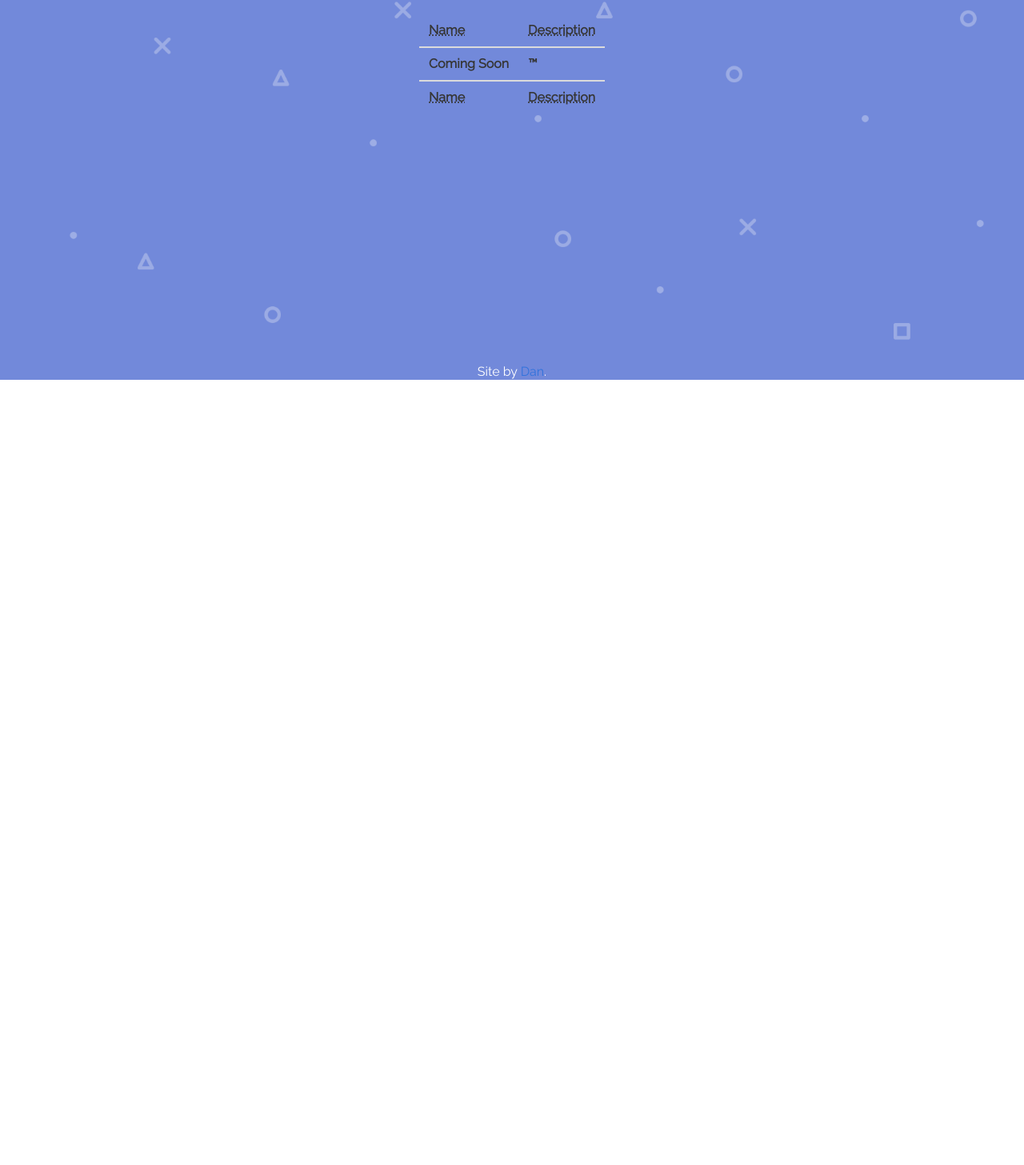
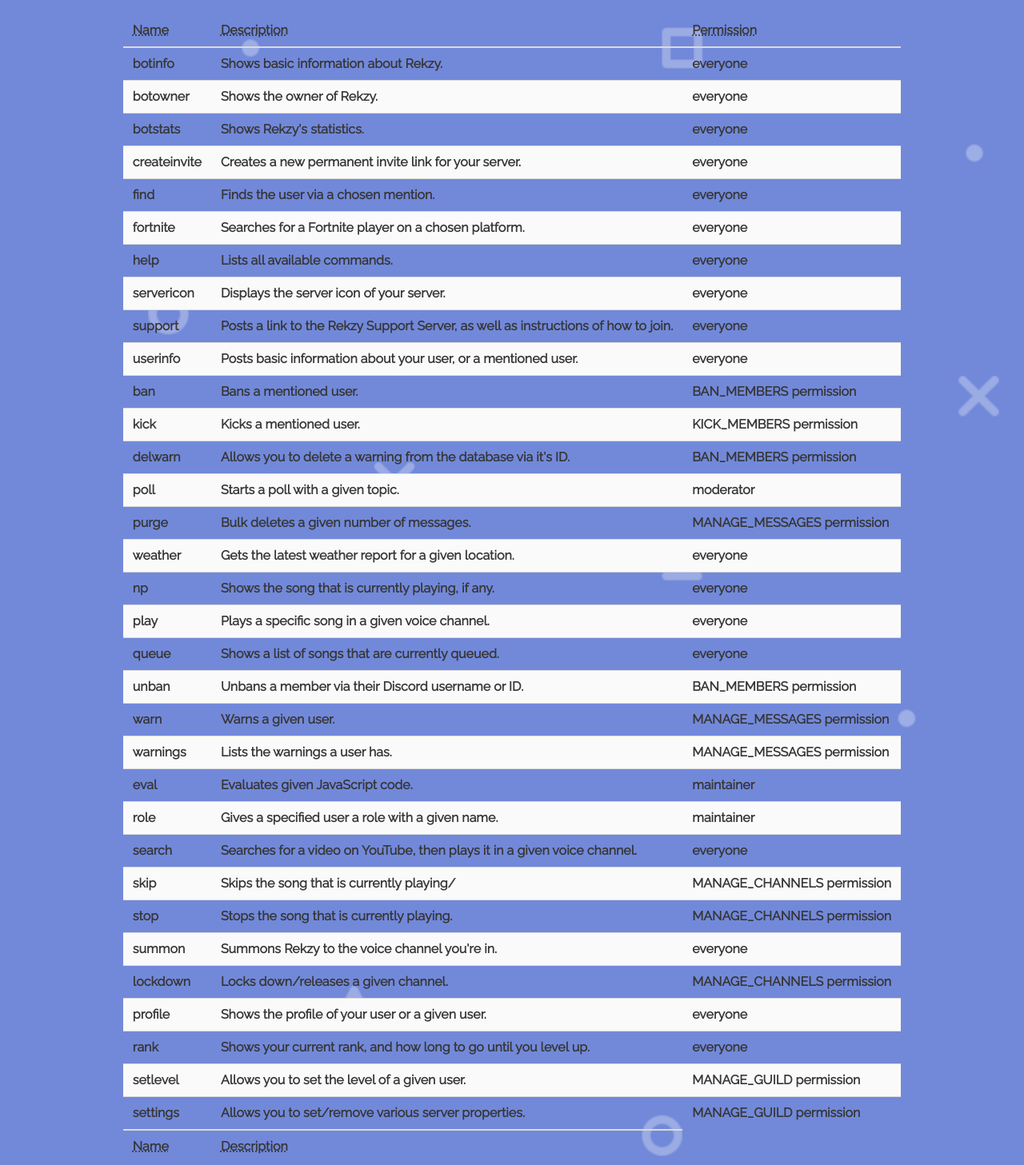
Before and after one commit to DanOffDiscord/Rekzy-Website, a plain HTML site: page features.html in a window 1280 px wide. Shown: the part 325-1782 px from the top of the page at 80% size. Before the commit the page ends 800 px from the top, so only its background shows below. Drawn offline with Linux system fonts and the light colour scheme.

Commit message:
Added commands list to Features page, and swapped round Vmena's and ChristoGR's ranks

```diff
--- a/features.html
+++ b/features.html
@@ -64,12 +64,174 @@
 							<tr>
 								<th><abbr title="Command Name">Name</abbr></th>
 								<th><abbr title="Command Description">Description</abbr></th>
+								<th><abbr title="Command Permission Level">Permission</abbr></th>
 							</tr>
 						</thead>
 						<tbody>
 							<tr>
-								<th>Coming Soon</th>
-								<th>™</th>
+								<th>botinfo</th>
+								<th>Shows basic information about Rekzy.</th>
+								<th>everyone</th>
+							</tr>
+							<tr>
+								<th>botowner</th>
+								<th>Shows the owner of Rekzy.</th>
+								<th>everyone</th>
+							</tr>
+							<tr>
+								<th>botstats</th>
+								<th>Shows Rekzy's statistics.</th>
+								<th>everyone</th>
+							</tr>
+							<tr>
+								<th>createinvite</th>
+								<th>Creates a new permanent invite link for your server.</th>
+								<th>everyone</th>
+							</tr>
+							<tr>
+								<th>find</th>
+								<th>Finds the user via a chosen mention.</th>
+								<th>everyone</th>
+							</tr>
+							<tr>
+								<th>fortnite</th>
+								<th>Searches for a Fortnite player on a chosen platform.</th>
+								<th>everyone</th>
+							</tr>
+							<tr>
+								<th>help</th>
+								<th>Lists all available commands.</th>
+								<th>everyone</th>
+							</tr>
+							<tr>
+								<th>servericon</th>
+								<th>Displays the server icon of your server.</th>
+								<th>everyone</th>
+							</tr>
+							<tr>
+								<th>support</th>
+								<th>Posts a link to the Rekzy Support Server, as well as instructions of how to join.</th>
+								<th>everyone</th>
+							</tr>
+							<tr>
+								<th>userinfo</th>
+								<th>Posts basic information about your user, or a mentioned user.</th>
+								<th>everyone</th>
+							</tr>
+							<tr>
+								<th>ban</th>
+								<th>Bans a mentioned user.</th>
+								<th>BAN_MEMBERS permission</th>
+							</tr>
+							<tr>
+								<th>kick</th>
+								<th>Kicks a mentioned user.</th>
+								<th>KICK_MEMBERS permission</th>
+							</tr>
+							<tr>
+								<th>delwarn</th>
+								<th>Allows you to delete a warning from the database via it's ID.</th>
+								<th>BAN_MEMBERS permission</th>
+							</tr>
+							<tr>
+								<th>poll</th>
+								<th>Starts a poll with a given topic.</th>
+								<th>moderator</th>
+							</tr>
+							<tr>
+								<th>purge</th>
+								<th>Bulk deletes a given number of messages.</th>
+								<th>MANAGE_MESSAGES permission</th>
+							</tr>
+							<tr>
+								<th>weather</th>
+								<th>Gets the latest weather report for a given location.</th>
+								<th>everyone</th>
+							</tr>
+							<tr>
+								<th>np</th>
+								<th>Shows the song that is currently playing, if any.</th>
+								<th>everyone</th>
+							</tr>
+							<tr>
+								<th>play</th>
+								<th>Plays a specific song in a given voice channel.</th>
+								<th>everyone</th>
+							</tr>
+							<tr>
+								<th>queue</th>
+								<th>Shows a list of songs that are currently queued.</th>
+								<th>everyone</th>
+							</tr>
+							<tr>
+								<th>unban</th>
+								<th>Unbans a member via their Discord username or ID.</th>
+								<th>BAN_MEMBERS permission</th>
+							</tr>
+							<tr>
+								<th>warn</th>
+								<th>Warns a given user.</th>
+								<th>MANAGE_MESSAGES permission</th>
+							</tr>
+							<tr>
+								<th>warnings</th>
+								<th>Lists the warnings a user has.</th>
+								<th>MANAGE_MESSAGES permission</th>
+							</tr>
+							<tr>
+								<th>eval</th>
+								<th>Evaluates given JavaScript code.</th>
+								<th>maintainer</th>
+							</tr>
+							<tr>
+								<th>role</th>
+								<th>Gives a specified user a role with a given name.</th>
+								<th>maintainer</th>
+							</tr>
+							<tr>
+								<th>search</th>
+								<th>Searches for a video on YouTube, then plays it in a given voice channel.</th>
+								<th>everyone</th>
+							</tr>
+							<tr>
+								<th>skip</th>
+								<th>Skips the song that is currently playing/</th>
+								<th>MANAGE_CHANNELS permission</th>
+							</tr>
+							<tr>
+								<th>stop</th>
+								<th>Stops the song that is currently playing.</th>
+								<th>MANAGE_CHANNELS permission</th>
+							</tr>
+							<tr>
+								<th>summon</th>
+								<th>Summons Rekzy to the voice channel you're in.</th>
+								<th>everyone</th>
+							</tr>
+							<tr>
+								<th>lockdown</th>
+								<th>Locks down/releases a given channel.</th>
+								<th>MANAGE_CHANNELS permission</th>
+							</tr>
+							<tr>
+								<th>profile</th>
+								<th>Shows the profile of your user or a given user.</th>
+								<th>everyone</th>
+							</tr>
+							<tr>
+								<th>rank</th>
+								<th>Shows your current rank, and how long to go until you level up.</th>
+								<th>everyone</th>
+							</tr>
+							<tr>
+								<th>setlevel</th>
+								<th>Allows you to set the level of a given user.</th>
+								<th>MANAGE_GUILD permission</th>
+							</tr>
+							<tr>
+								<th>settings</th>
+								<th>Allows you to set/remove various server properties.</th>
+								<th>MANAGE_GUILD permission</th>
 							</tr>
 						</tbody>
 						<tfoot>
@@ -90,5 +252,10 @@
 			</div>
 		</footer>
 		<script src="js/navbar.js"></script>
+		<style>
+			footer.foooter {
+				position: relative;
+			}
+		</style>
 	</body>
 </html>
```
Also changed, not shown: staff.html (+6 -6 lines).
